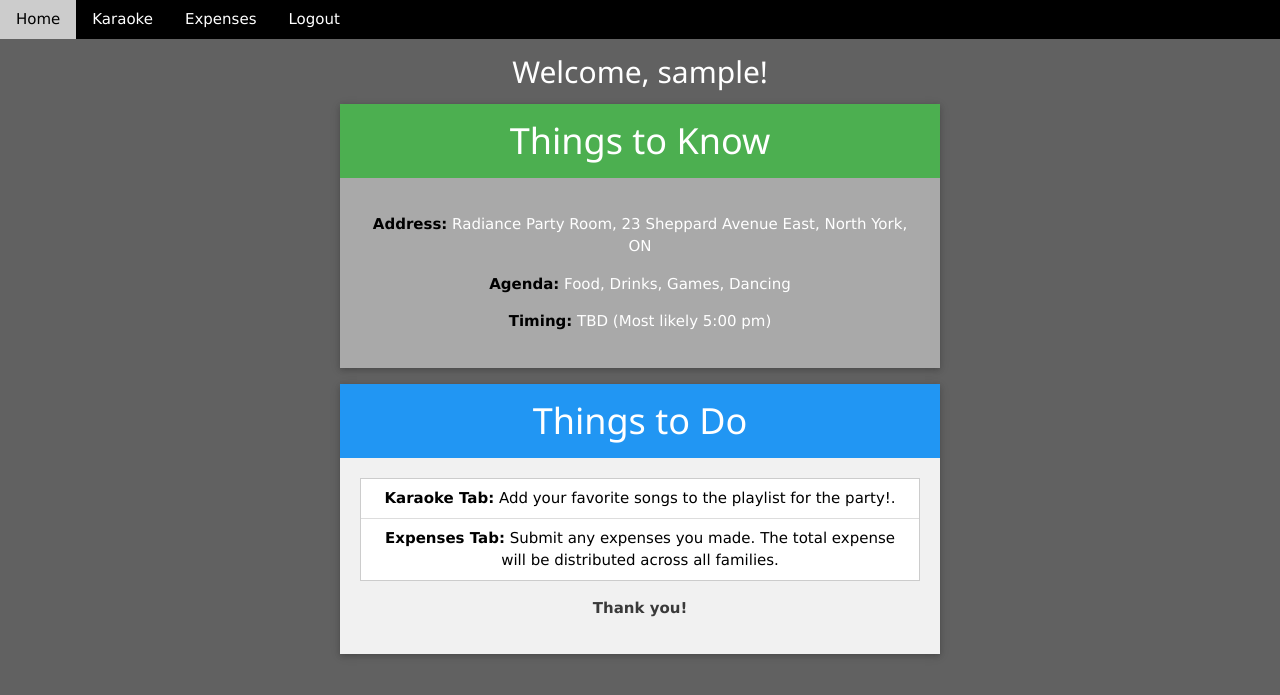
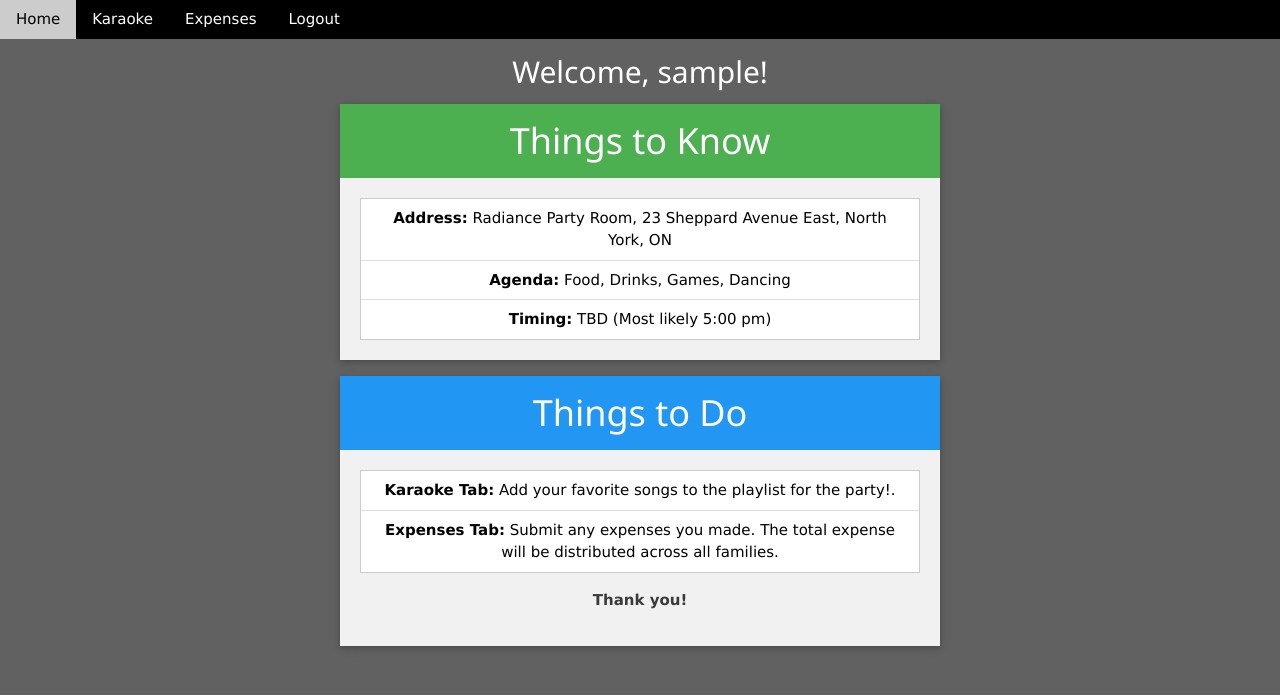
Before and after one commit to beirouz/party-sign-up, a Flask app: page / in a window 1280 px wide. Shown: the top 695 px of the page. Run offline with Flask 3, Linux system fonts and the light colour scheme; the visitor is signed in with stand-in values (Sample User, id 1).

Commit message:
Adjusted card templates in homepage

```diff
--- a/templates/expenses.html
+++ b/templates/expenses.html
@@ -3,7 +3,7 @@
 <head>
   <meta charset="UTF-8">
   <meta name="viewport" content="width=device-width, initial-scale=1">
-  <title>Expenses Page</title>
+  <title>Expenses</title>
   <link rel="stylesheet" href="https://www.w3schools.com/w3css/4/w3.css">
   <style>
     /* Ensure consistent box sizing */
--- a/templates/home.html
+++ b/templates/home.html
@@ -42,10 +42,12 @@
 		<header class="w3-container w3-green">
 		  <h1>Things to Know</h1>
 		</header>
-		<div class="w3-container" style="background-color: #a9a9a9; padding: 20px;">
-		  <p><span class="w3-text-black" style="font-weight: bold;">Address:</span> {{ event.address }}</p>
-		  <p><span class="w3-text-black" style="font-weight: bold;">Agenda:</span> {{ event.agenda }}</p>
-		  <p><span class="w3-text-black" style="font-weight: bold;">Timing:</span> {{ event.timing }}</p>
+		<div class="w3-container w3-light-gray" style="padding: 20px;">
+			<ul class="w3-ul w3-border w3-white">
+			  <li><strong>Address:</strong> {{ event.address }}</li>
+			  <li><strong>Agenda:</strong> {{ event.agenda }}</li>
+			  <li><strong>Timing:</strong> {{ event.timing }}</li>
+			</ul>
 		</div>
 	  </div>
 
--- a/templates/karaoke.html
+++ b/templates/karaoke.html
@@ -3,7 +3,7 @@
 <head>
   <meta charset="UTF-8">
   <meta name="viewport" content="width=device-width, initial-scale=1">
-  <title>Karaoke Page</title>
+  <title>Karaoke</title>
   <link rel="stylesheet" href="https://www.w3schools.com/w3css/4/w3.css">
   <style>
     /* Ensure consistent box sizing */
```
